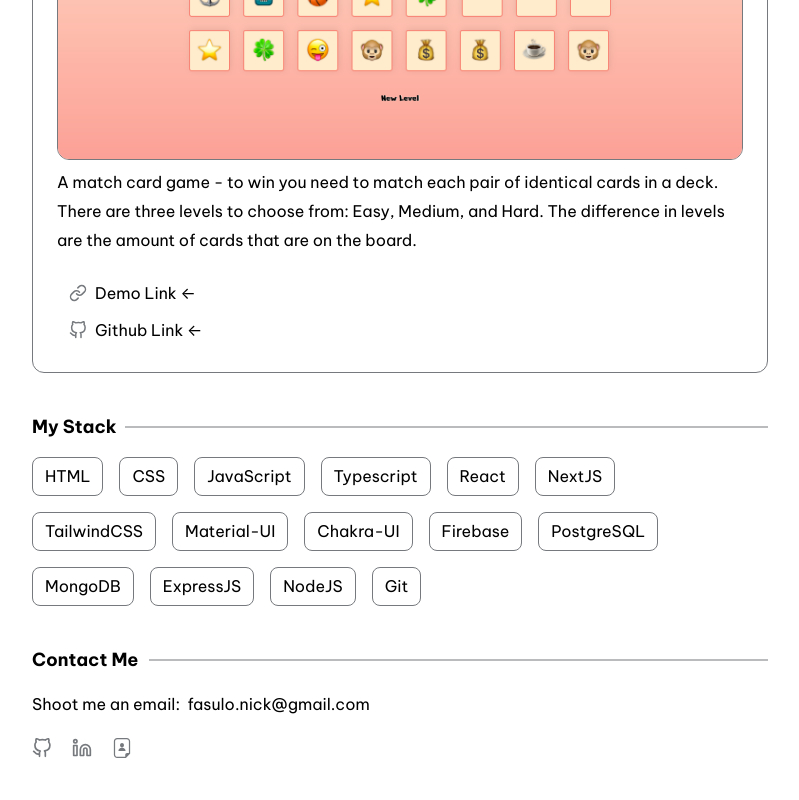
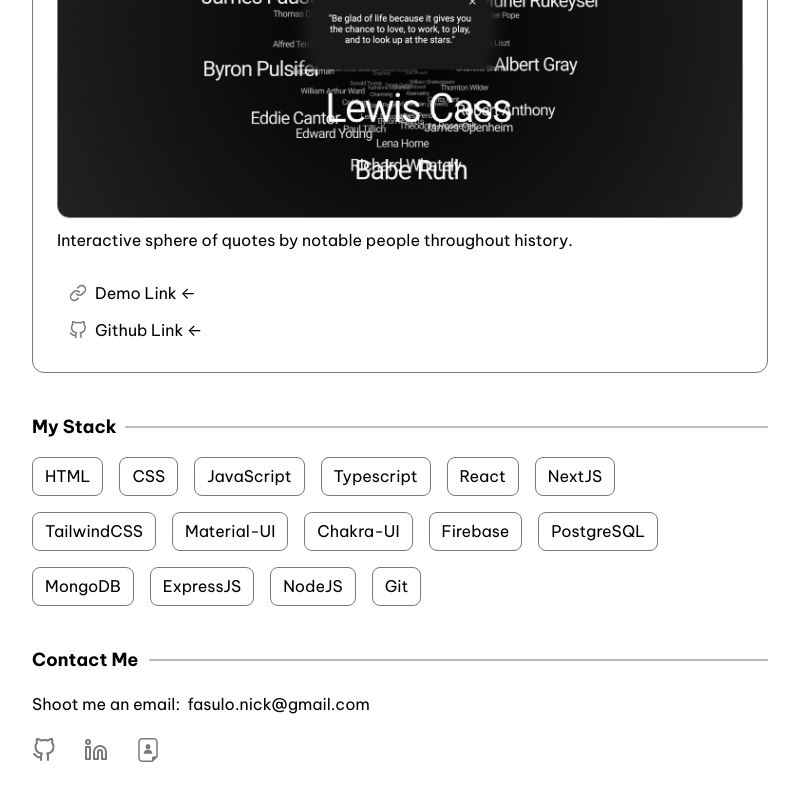
Before and after one commit to NickFasulo/Nick-Fasulo-portfolio, a Next.js app: page / in a window 1280 px wide. Shown: the part 2765-3565 px from the top of the page, without its empty margins (240-1039 px from the left). Built offline with nearby package versions, Linux system fonts and the light colour scheme.

Commit message:
change project position and contact icon sizes

```diff
--- a/components/Contact.js
+++ b/components/Contact.js
@@ -18,13 +18,13 @@
           {contact.email}
         </a>
       </p>
-      <div className="flex space-x-5 mt-5 text-lightText transition-colors duration-300">
+      <div className="flex space-x-7 mt-5 text-lightText transition-colors duration-300">
         {contact.github && (
           <a href={contact.github} target="_blank" rel="noreferrer">
             <Image
               src="/static/icons/github.svg"
-              width={20}
-              height={20}
+              width={24}
+              height={24}
               alt="Nick Fasulo's Github"
             />
           </a>
@@ -33,8 +33,8 @@
           <a href={contact.linkedin} target="_blank" rel="noreferrer">
             <Image
               src="/static/icons/linkedin.svg"
-              width={20}
-              height={20}
+              width={24}
+              height={24}
               alt="Nick Fasulo's Linkedin"
             />
           </a>
@@ -43,8 +43,8 @@
           <a href={contact.resume} target="_blank" rel="noreferrer">
             <Image
               src="/static/icons/resume.svg"
-              width={20}
-              height={20}
+              width={24}
+              height={24}
               alt="Nick Fasulo's Resume"
             />
           </a>
--- a/data/config.js
+++ b/data/config.js
@@ -30,20 +30,20 @@
       github: 'https://github.com/NickFasulo/top-stuff'
     },
     {
+      title: 'Flippy Matchy',
+      image: '/static/flippy-matchy.png',
+      description:
+        'A match card game - to win you need to match each pair of identical cards in a deck. There are three levels to choose from: Easy, Medium, and Hard. The difference in levels are the amount of cards that are on the board.',
+      link: 'https://nickfasulo.github.io/flippy-matchy-game',
+      github: 'https://github.com/NickFasulo/flippy-matchy-game'
+    },
+    {
       title: 'Famous Quotes',
       image: '/static/famous-quotes.png',
       description:
         'Interactive sphere of quotes by notable people throughout history.',
       link: 'https://famous-quotes-nick-fasulo.netlify.app',
       github: 'https://github.com/NickFasulo/famous-quotes'
-    },
-    {
-      title: 'Flippy Matchy',
-      image: '/static/flippy-matchy.png',
-      description:
-        'A match card game - to win you need to match each pair of identical cards in a deck. There are three levels to choose from: Easy, Medium, and Hard. The difference in levels are the amount of cards that are on the board.',
-      link: 'https://nickfasulo.github.io/flippy-matchy-game',
-      github: 'https://github.com/NickFasulo/flippy-matchy-game'
     }
   ]
 };
```
